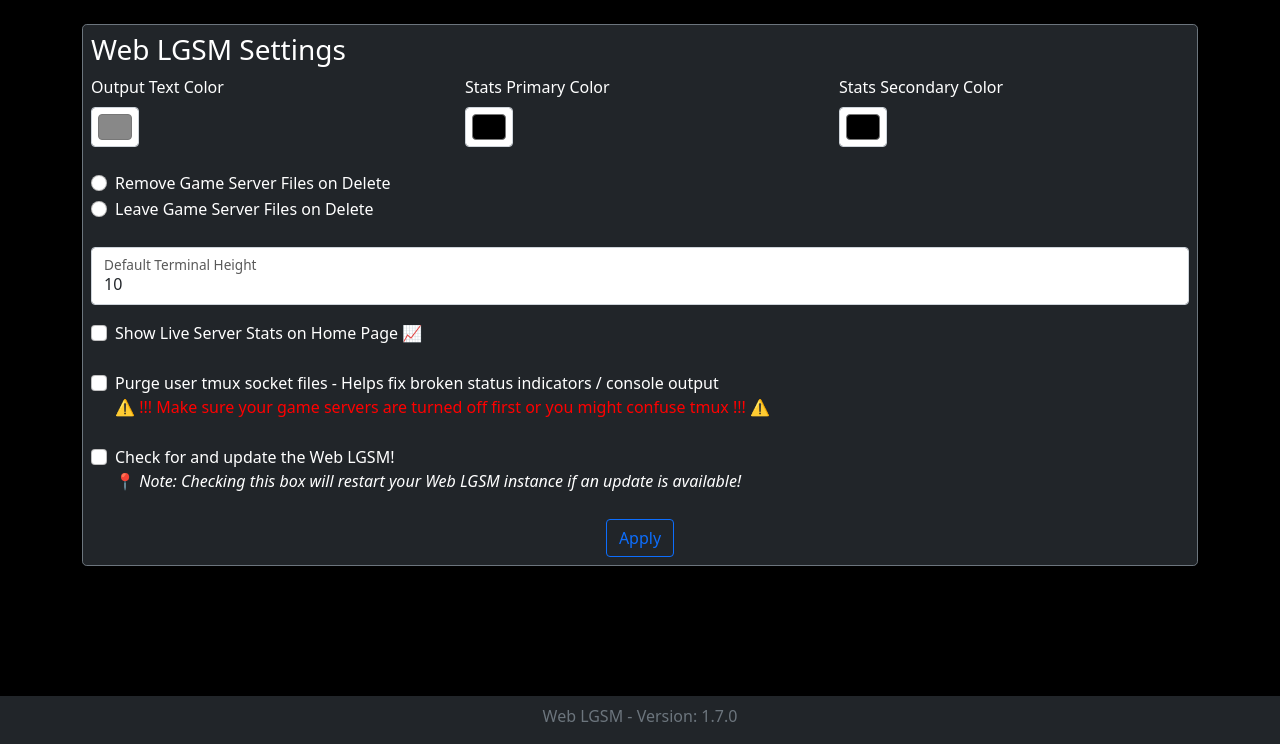
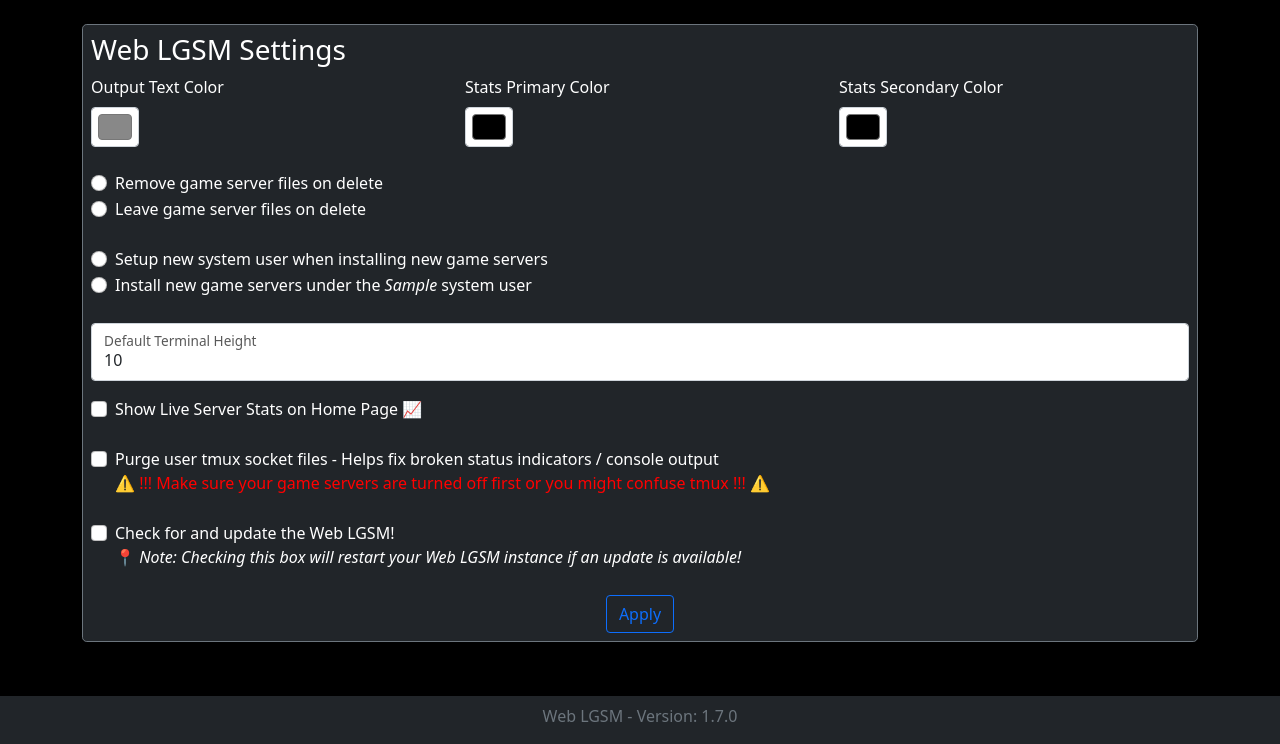
Before and after one commit to BlueSquare23/web-lgsm, a Python web app: template app/templates/settings.html in a window 1280 px wide. Shown: the part 56-800 px from the top of the page. Run offline with Jinja, Linux system fonts and the light colour scheme; the template is opened without the code that fills it: most values are stand-ins (such as "Sample title", 1, 10 or a date in 2020).

Commit message:
Add new user install option to settings page + tweaks
* Now there's an option on the settings page for the new main.conf setting for
  `install_create_new_user`.
  - When toggled on, new game servers will be installed as their own user.
  - When off, new game servers will be installed as the web-lgsm system user.
* Also edited terminal html & js to give it some buffering and make the
  background match the div.

```diff
--- a/Todos.txt
+++ b/Todos.txt
@@ -1,6 +1,4 @@
 ## Beta Version 1.8.0 Todos
-
-* Pipe install as new user config option out to settings page.
 
 * Make /add page also automatically add the necessary sudoers rules.
   - This is going to be tricky to do right because it involves adding sudoers
--- a/app/static/js/update-xterm.js
+++ b/app/static/js/update-xterm.js
@@ -49,7 +49,7 @@ function updateTerminal(sName){
 var term = new Terminal({
   theme: {
     foreground: textColor,
-    background: '#1e1e1e',
+    background: '#212529',
   },
   fontFamily: 'Fira Code, monospace',
   fontSize: 14,
@@ -77,5 +77,5 @@ if (typeof serverName === 'undefined' || serverName === null || !serverName){
 } else {
   var interval = setInterval(function() {
     updateTerminal(serverName);
-  }, 1000);
+  }, 500);
 }
--- a/app/templates/settings.html
+++ b/app/templates/settings.html
@@ -30,13 +30,28 @@
             <div class="form-check">
               <input class="form-check-input" type="radio" name="delete_files" id="delete-files" value="true" {% if config_options.remove_files == true %}checked{% endif %}>
               <label class="form-check-label" for="delete-files">
-                Remove Game Server Files on Delete
+                Remove game server files on delete
               </label>
             </div>
             <div class="form-check">
               <input class="form-check-input" type="radio" name="delete_files" id="leave-files" value="false" {% if config_options.remove_files == false %}checked{% endif %}>
               <label class="form-check-label" for="leave-files">
-                Leave Game Server Files on Delete
+                Leave game server files on delete
+              </label>
+            </div>
+
+            <br />
+
+            <div class="form-check">
+              <input class="form-check-input" type="radio" name="install_new_user" id="install-different-user" value="true" {% if config_options.install_create_new_user == true %}checked{% endif %}>
+              <label class="form-check-label" for="install-different-user">
+                Setup new system user when installing new game servers
+              </label>
+            </div>
+            <div class="form-check">
+              <input class="form-check-input" type="radio" name="install_new_user" id="install-same-user" value="false" {% if config_options.install_create_new_user == false %}checked{% endif %}>
+              <label class="form-check-label" for="install-same-user">
+                Install new game servers under the <i>{{ system_user }}</i> system user
               </label>
             </div>
 
--- a/app/templates/xtermjs.html
+++ b/app/templates/xtermjs.html
@@ -1,2 +1,4 @@
   <h2 style="color: white;">Output:</h2>
-  <div id="terminal" style="height: {{ terminal_height | int * 2 }}0px" class="bg-dark border border-secondary rounded-3 p-0" id="output-terminal"></div>
+  <div class="container bg-dark border border-secondary p-2 rounded-3">
+    <div id="terminal" style="height: {{ terminal_height | int * 4 }}0px" class="rounded-3 p-0" id="output-terminal"></div>
+  </div>
--- a/app/utils.py
+++ b/app/utils.py
@@ -44,6 +44,7 @@ def shell_exec(exec_dir, cmd, output):
     output.process_lock = True
 
     print(cmd)
+    print(" ".join(cmd))
 
     proc = subprocess.Popen(cmd,
             cwd=exec_dir,
```
Also changed, not shown: app/views.py (+11 -2 lines).
